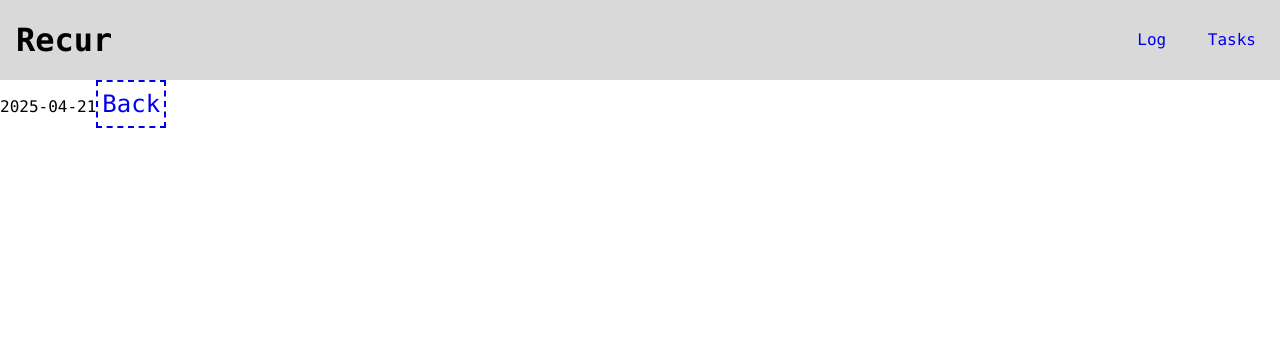
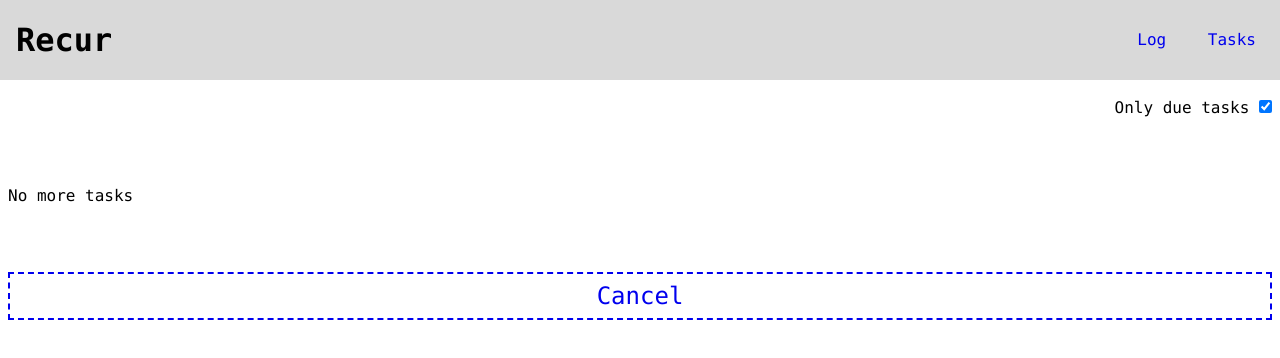
Before and after one commit to ydalir/recur, a React (Vite) app: page /entry/2025-04-21/add in a window 1280 px wide. Shown: the top 358 px of the page. Built offline with nearby package versions, Linux system fonts and the light colour scheme.

Commit message:
Style add entry and filter by due date

```diff
--- a/src/components/Task/Task.module.css
+++ b/src/components/Task/Task.module.css
@@ -13,6 +13,17 @@
   }
 }
 
+.taskButton {
+  background-color: var(--light-gray);
+  font-size: 1rem;
+  display: flex;
+  padding: 1rem;
+  align-items: center;
+  justify-content: space-between;
+  gap: 1rem;
+  text-align: start;
+}
+
 .dueInfoContainer {
   display: flex;
   flex-direction: column;
@@ -25,6 +36,8 @@
   border: 1px solid currentColor;
   width: fit-content;
   padding: 0.5rem;
+  white-space: nowrap;
+  height: fit-content;
 }
 
 .dueNow {
--- a/src/components/Task/Task.tsx
+++ b/src/components/Task/Task.tsx
@@ -4,6 +4,7 @@ import style from "./Task.module.css";
 import { Link } from "react-router";
 import dayjs, { Dayjs } from "dayjs";
 import clsx from "clsx";
+import { Button } from "../Button/Button";
 
 type Props = {
   task: Task;
@@ -45,3 +46,18 @@ export const TaskComponent: FC<Props> = ({ task }) => {
     </Link>
   );
 };
+
+export const TaskButton: FC<Props & { onClick: () => void }> = ({
+  task,
+  onClick,
+}) => {
+  const [, dueStyle] = formatDueDate(task.dueDate);
+  return (
+    <Button className={style.taskButton} onClick={onClick}>
+      <span>{task.title}</span>
+      <div className={style.dueInfoContainer}>
+        <span className={clsx(style.due, dueStyle)}></span>
+      </div>
+    </Button>
+  );
+};
--- /dev/null
+++ b/src/pages/AddEntry/AddEntryPage.module.css
@@ -0,0 +1,18 @@
+.addEntryPage {
+  padding: 1rem 0.5rem;
+  display: flex;
+  flex-direction: column;
+  gap: 1rem;
+}
+
+.checkbox {
+  align-self: end;
+}
+
+.taskContainer {
+  width: 100%;
+  display: flex;
+  flex-direction: column;
+  gap: 1rem;
+  padding: 3rem 0;
+}
--- a/src/pages/AddEntry/AddEntryPage.tsx
+++ b/src/pages/AddEntry/AddEntryPage.tsx
@@ -1,29 +1,59 @@
 import dayjs from "dayjs";
 import { useNavigate, useParams } from "react-router";
-import { formatDate } from "../../utils/date";
-import { useEffect, useState } from "react";
-import { DBTask } from "../../utils/task";
+import { formatDate, sortDates } from "../../utils/date";
+import { useEffect, useMemo, useState } from "react";
+import { Task, toTask } from "../../utils/task";
 import { addEntry, getTasks } from "../../utils/idb";
 import { LinkButton } from "../../components/Button/LinkButton";
+import style from "./AddEntryPage.module.css";
+import { TaskButton } from "../../components/Task/Task";
 
 export const AddEntryPage = () => {
   const params = useParams();
   const date = dayjs(params["date"]);
   const navigate = useNavigate();
 
-  const [tasks, setTasks] = useState<DBTask[]>([]);
+  const [onlyDue, setOnlyDue] = useState<boolean>(true);
+
+  const [tasks, setTasks] = useState<Task[]>([]);
   useEffect(() => {
     getTasks().then((tasks) => {
-      setTasks(Object.values(tasks));
+      setTasks(
+        Object.values(tasks)
+          .map(toTask)
+          .sort((a, b) => sortDates(a.dueDate, b.dueDate))
+      );
     });
   }, []);
 
+  const filteredTasks = useMemo(() => {
+    if (!onlyDue) return tasks;
+
+    const now = dayjs();
+    return tasks.filter(
+      (task) =>
+        task.dueDate &&
+        (task.dueDate.isSame(now, "day") || task.dueDate.isBefore(now, "day"))
+    );
+  }, [onlyDue, tasks]);
+
   return (
-    <div>
-      {formatDate(date)}
-      {tasks.map((task) => (
-        <div key={task.id}>
-          <button
+    <div className={style.addEntryPage}>
+      <label className={style.checkbox}>
+        Only due tasks{" "}
+        <input
+          type="checkbox"
+          checked={onlyDue}
+          onChange={() => setOnlyDue((prev) => !prev)}
+        />
+      </label>
+
+      <div className={style.taskContainer}>
+        {!filteredTasks.length && "No more tasks"}
+        {filteredTasks.map((task) => (
+          <TaskButton
+            key={task.id}
+            task={task}
             onClick={() => {
               addEntry({
                 date: formatDate(date),
@@ -34,16 +64,14 @@ export const AddEntryPage = () => {
                 navigate({ pathname: "/", hash: formatDate(date) });
               });
             }}
-          >
-            {task.title}
-          </button>
-        </div>
-      ))}
+          />
+        ))}
+      </div>
       <LinkButton
         to={{ pathname: "/", hash: formatDate(date) }}
         variant="secondary"
       >
-        Back
+        Cancel
       </LinkButton>
     </div>
   );
```
